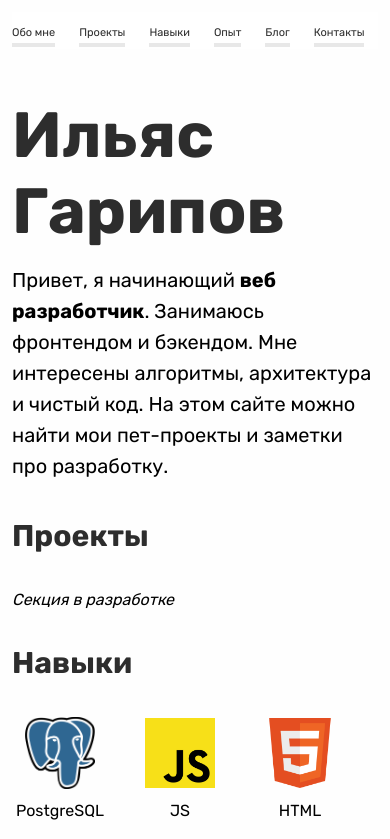
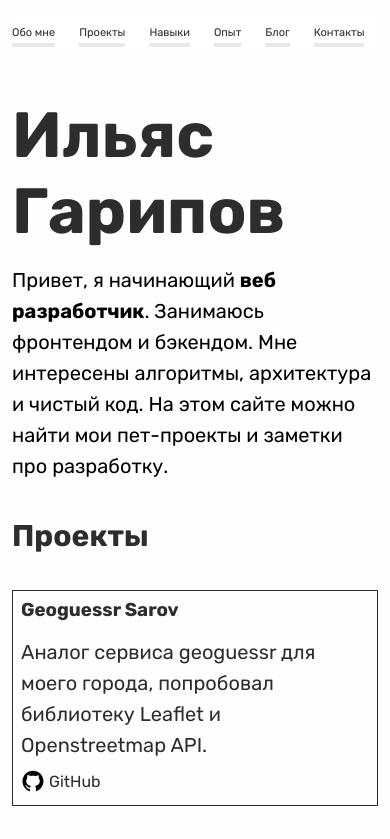
Before and after one commit to memcp/homepage, a plain HTML site: page index.html in a window 390 px wide. Shown: the top 839 px of the page. Drawn offline with Linux system fonts and the light colour scheme; a web font is replaced by a local one.

Commit message:
Project section

```diff
--- a/index.html
+++ b/index.html
@@ -38,8 +38,22 @@
   <main>
     <h2 id="projects">Проекты</h2>
     <section class="projects">
-      <em>Секция в разработке</em>
-      <div class="project">
+      <div class="project-wrapper">
+        <div class="project">
+          <a class="project__project-link" href="https://ilyasgaripov.ru/projects/geoguessr-sarov/">
+            <h3>Geoguessr Sarov</h3>
+            <p>
+              Аналог сервиса geoguessr для моего города, попробовал библиотеку Leaflet и Openstreetmap API.
+            </p>
+          </a>
+          <div class="project__under">
+            <a class="project__link reference" href="https://github.com/ilyasgaripov97/geoguessr-sarov/">
+              <img src="img/github.svg" width="24" height="24" alt="Geoguessr Sarov">
+              GitHub
+            </a>
+<!--            <a class="project__link reference" href="https://www.behance.net/awewolf">Дизайн: Вита Волкова</a>-->
+          </div>
+        </div>
       </div>
     </section>
     <h2 id="skills">Навыки</h2>
--- a/styles/style.css
+++ b/styles/style.css
@@ -1,6 +1,7 @@
 * {
   margin: 0;
   padding: 0;
+  box-sizing: border-box;
 }
 
 body {
@@ -17,6 +18,10 @@ h1, h2, h3, h4, h5, h6 {
   font-weight: 700;
   padding: 0;
   color: #2d2d2d;
+}
+
+header > p {
+  width: 60%;
 }
 
 h1 {
@@ -56,7 +61,7 @@ nav > ul {
 
 p {
   padding-top: 16px;
-  width: 60%;
+  width: 70%;
 }
 
 a {
@@ -80,7 +85,7 @@ header > p {
   width: 70%;
 }
 
-img {
+.skills > img {
   width: 100%;
 }
 
@@ -135,8 +140,58 @@ code {
   padding: 2px;
 }
 
-.experience {
+.project-link {
+  padding: 8px;
+}
 
+.project > p {
+  width: 100%;
+}
+
+.project-wrapper {
+  margin-top: 24px;
+  border: 1px solid #2d2d2d;
+  padding: 8px;
+  width: 70%;
+}
+
+.project-wrapper:hover {
+  box-shadow: 4px 4px 0 orange;
+}
+
+.project-link, .project-link:hover {
+  border-bottom: initial;
+}
+
+.project__link {
+  margin-top: 8px;
+  display: flex;
+  gap: 4px;
+  align-items: center;
+  border: none;
+}
+
+.project__link:hover {
+  cursor: pointer;
+  border: none;
+}
+
+.project__link:focus {
+  border: none;
+}
+
+p.small {
+  font-size: 16px;
+}
+
+.project__under {
+  display: flex;
+  justify-content: space-between;
+  gap: 16px;
+}
+
+.reference:hover {
+  color: #d9327c
 }
 
 .job__period {
@@ -164,6 +219,7 @@ code {
   width: 75%;
 }
 
+
 @media screen and (max-width: 720px) {
 
   header > p {
@@ -178,4 +234,14 @@ code {
     font-size: 16px;
     width: 100%;
   }
+
+  .projects > a, p {
+    box-sizing: border-box;
+    width: 100%;
+  }
+
+  .project-wrapper {
+    margin-top: 16px;
+    width: 100%;
+  }
 }
```
